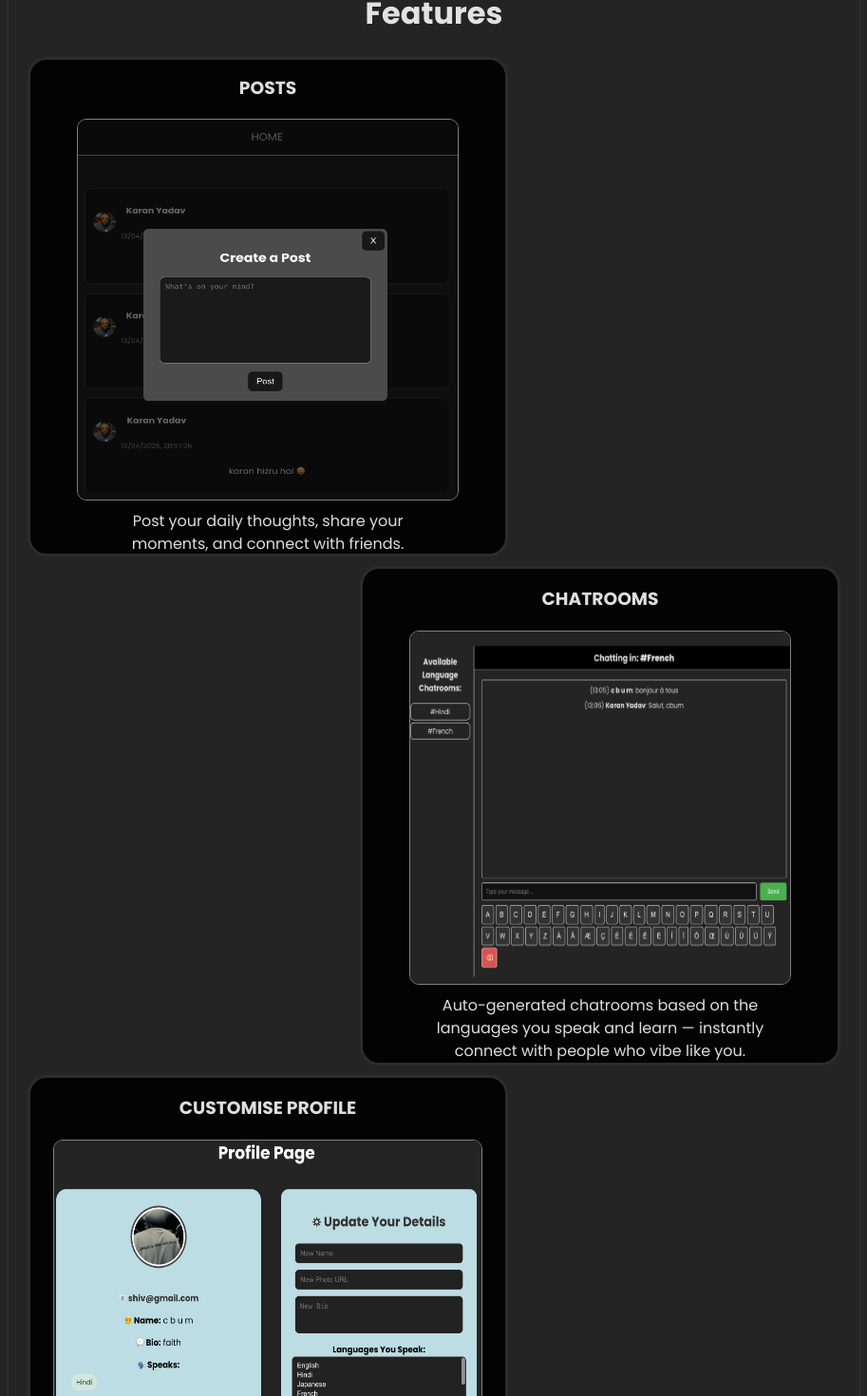
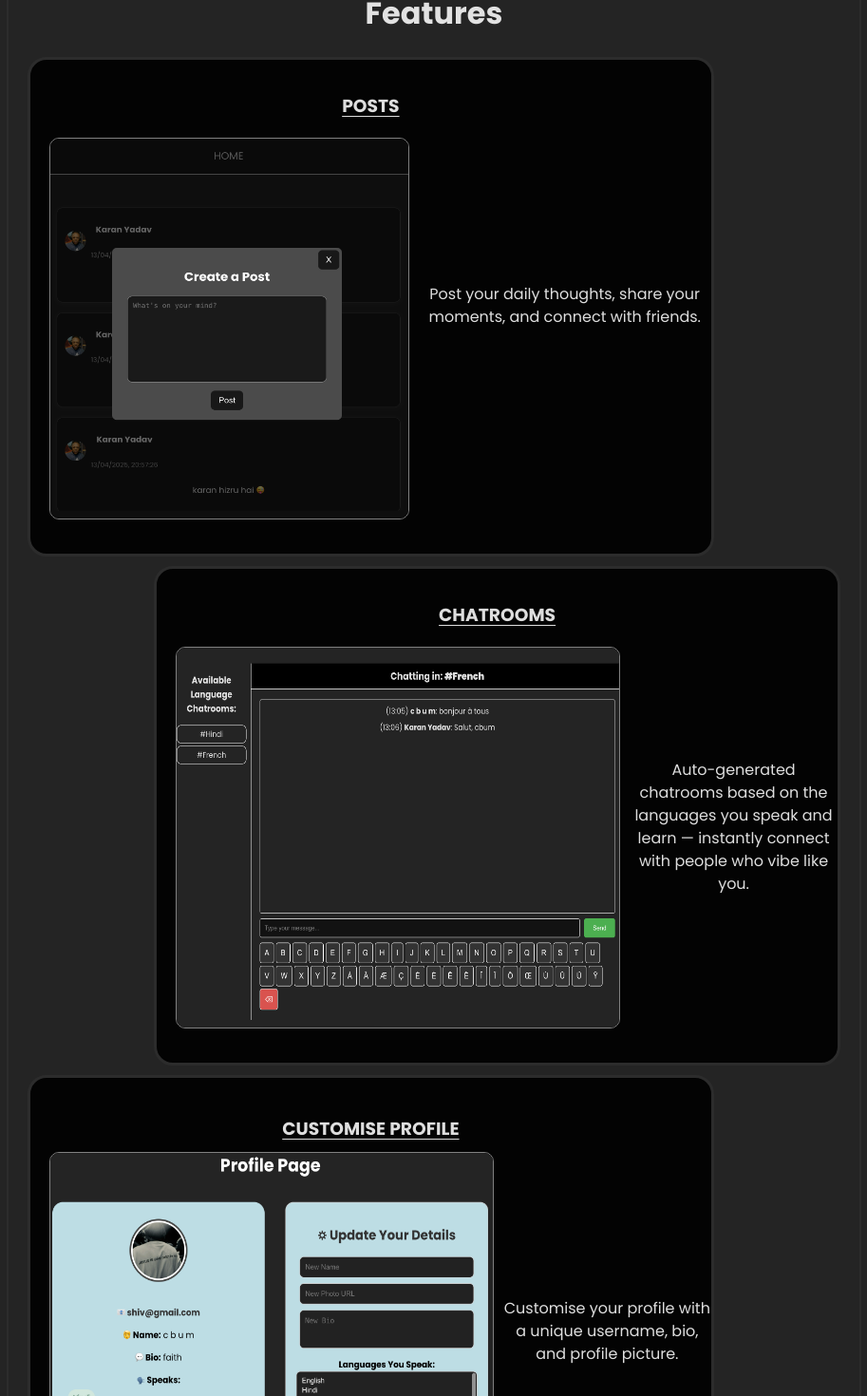
Before and after one commit to Manav437/Chatterino, a React (Vite) app: page / in a window 1280 px wide. Shown: the part 1229-2699 px from the top of the page at 95% size, without its empty margins (183-1096 px from the left). Built offline with nearby package versions, Linux system fonts and the light colour scheme; no server answers; a web font is replaced by a local one.

Commit message:
final fixes

```diff
--- a/src/components/Chats/Chat.jsx
+++ b/src/components/Chats/Chat.jsx
@@ -80,7 +80,7 @@ function ChatsPage() {
     };
 
     return (
-        <div style={{ display: "flex", width: "95vw", height: "90vh" }}>
+        <div style={{ display: "flex", width: "95vw", height: "100vh" }}>
             {/* Sidebar Navigation */}
             <div className="navbar">
                 <div className="home-logo" style={{ paddingBottom: "30px", borderBottom: "1px solid white" }}>
@@ -110,7 +110,6 @@ function ChatsPage() {
                         #{lang}
                     </div>
                 ))}
-
             </div>
 
             {/* Main Chat Section */}
--- a/src/components/Home/Home.css
+++ b/src/components/Home/Home.css
@@ -14,6 +14,7 @@
     display: flex;
     flex-direction: row;
     min-height: 90vh;
+    height: 100vh;
     align-items: center;
     justify-content: space-between;
 }
@@ -24,6 +25,7 @@
 
 .navbar {
     min-width: 25%;
+    height: 100vh;
     min-height: 90vh;
     display: flex;
     flex-direction: column;
@@ -77,13 +79,16 @@
     min-width: 50%;
     scrollbar-width:none;
     max-height: 90vh;
+    height: 100vh;
     overflow-y: scroll;
 }
 
 .section-three {
+    height: 100vh;
     min-width: 25%;
     min-height: 90vh;
     border-left: 3px solid rgb(45, 194, 227);
+    /* padding-top: 50px; */
 }
 
 .home-addpost-btn {
--- a/src/components/Home/HomeLoggedIn.jsx
+++ b/src/components/Home/HomeLoggedIn.jsx
@@ -106,8 +106,8 @@ function HomeLoggedIn() {
                 </div>
             </div >
             <div className="section-two">
-                <div style={{ position: "fixed", top: "0", width: "47.5%", borderBottom: "1px solid white", background: "#1a1a1a", lineHeight: "2rem", fontSize: "20px", paddingTop: "20px", paddingBottom: "20px" }}>
-                    HOME
+                <div style={{ zIndex: "1000", height: "20px", position: "fixed", top: "0", width: "47.5%", borderBottom: "1px solid white", background: "rgba(26, 26, 26, 0.8)", lineHeight: "2rem", fontSize: "20px", paddingTop: "20px", paddingBottom: "20px" }}>
+                    <h5 style={{ margin: "0" }}>HOME</h5>
                 </div>
                 <div className="post-feed" style={{ marginTop: "80px" }}>
                     {posts.map((post) => {
@@ -134,13 +134,15 @@ function HomeLoggedIn() {
             </div>
             <div className="section-three">
                 <div style={{
-                    marginTop: "10px",
                     display: "flex",
                     flexDirection: "row",
                     alignItems: "center",
                     justifyContent: "center",
                     borderBottom: "1px solid white",
+                    width: "80%",
+                    margin: "20px auto",
                     paddingLeft: "5px",
+                    marginBottom: "10px",
                     gap: "10px",
                     paddingBottom: "20px"
                 }}>
--- a/src/components/Home/HomeNotLoggedIn.jsx
+++ b/src/components/Home/HomeNotLoggedIn.jsx
@@ -46,26 +46,32 @@ function HomeNotLoggedIn() {
             <div style={{ borderTop: "2px solid #2C2C2C" }}>
                 <h1>Features</h1>
                 <div style={{ display: "flex", justifyContent: "flex-start", margin: "0", marginBottom: "10px" }}>
-                    <div style={{ background: "#030303", marginLeft: "20px", border: "3px solid #2C2C2C", borderRadius: "20px", display: "flex", flexDirection: "column", justifyContent: "center", height: "520px", width: "500px" }}>
-                        <h3>POSTS</h3>
-                        <img style={{ borderRadius: "10px", border: "1px solid grey", margin: "0 auto", height: "400px", width: "80%" }} src="/feed-posts-img.png" alt="" />
-                        <p style={{ paddingTop: "10px", margin: "0 auto", width: "70%" }}>Post your daily thoughts, share your moments, and connect with friends.</p>
+                    <div style={{ background: "#030303", marginLeft: "20px", border: "3px solid #2C2C2C", borderRadius: "20px", display: "flex", flexDirection: "column", justifyContent: "center", height: "520px", width: "80%" }}>
+                        <h3 style={{ marginTop: "0", textDecoration: "underline", textUnderlineOffset: "4px" }}>POSTS</h3>
+                        <div style={{ display: "flex", width: "100%" }}>
+                            <img style={{ borderRadius: "10px", border: "1px solid grey", marginLeft: "20px", height: "400px", width: "55%" }} src="/feed-posts-img.png" alt="" />
+                            <p style={{ paddingLeft: "10px", paddingTop: "10px", margin: "20% auto", width: "45%" }}>Post your daily thoughts, share your moments, and connect with friends.</p>
+                        </div>
                     </div>
                 </div>
 
                 <div style={{ display: "flex", justifyContent: "flex-end", margin: "0", marginBottom: "10px" }}>
-                    <div style={{ background: "#030303", marginRight: "20px", border: "3px solid #2C2C2C", borderRadius: "20px", display: "flex", flexDirection: "column", justifyContent: "center", height: "520px", width: "500px" }}>
-                        <h3>CHATROOMS</h3>
-                        <img style={{ borderRadius: "10px", border: "1px solid grey", margin: "0 auto", height: "400px", width: "80%" }} src="/chatroom-img.png" alt="" />
-                        <p style={{ paddingTop: "10px", margin: "0 auto", width: "70%" }}>Auto-generated chatrooms based on the languages you speak and learn — instantly connect with people who vibe like you.</p>
+                    <div style={{ background: "#030303", marginRight: "20px", border: "3px solid #2C2C2C", borderRadius: "20px", display: "flex", flexDirection: "column", justifyContent: "center", height: "520px", width: "80%" }}>
+                        <h3 style={{ marginTop: "0", textDecoration: "underline", textUnderlineOffset: "4px" }}>CHATROOMS</h3>
+                        <div style={{ display: "flex" }}>
+                            <img style={{ marginLeft: "20px", borderRadius: "10px", border: "1px solid grey", height: "400px", width: "65%" }} src="/chatroom-img.png" alt="" />
+                            <p style={{ paddingLeft: "10px", paddingTop: "10px", margin: "15% auto", width: "35%" }}>Auto-generated chatrooms based on the languages you speak and learn — instantly connect with people who vibe like you.</p>
+                        </div>
                     </div>
                 </div>
 
                 <div style={{ display: "flex", justifyContent: "flex-start", margin: "0", marginBottom: "10px" }}>
-                    <div style={{ background: "#030303", marginLeft: "20px", border: "3px solid #2C2C2C", borderRadius: "20px", display: "flex", flexDirection: "column", justifyContent: "center", height: "520px", width: "500px" }}>
-                        <h3>CUSTOMISE PROFILE</h3>
-                        <img style={{ borderRadius: "10px", border: "1px solid grey", margin: "0 auto", height: "400px", width: "90%" }} src="/update-profile-img1.png" alt="" />
-                        <p style={{ paddingTop: "10px", margin: "0 auto", width: "70%" }}>Customise your profile with a unique username, bio, and profile picture.</p>
+                    <div style={{ background: "#030303", marginLeft: "20px", border: "3px solid #2C2C2C", borderRadius: "20px", display: "flex", flexDirection: "column", justifyContent: "center", height: "520px", width: "80%" }}>
+                        <h3 style={{ margin: "0", textDecoration: "underline", textUnderlineOffset: "4px" }}>CUSTOMISE PROFILE</h3>
+                        <div style={{ marginTop: "10px", display: "flex" }}>
+                            <img style={{ marginLeft: "20px", borderRadius: "10px", border: "1px solid grey", height: "400px", width: "65%" }} src="/update-profile-img1.png" alt="" />
+                            <p style={{ paddingLeft: "10px", paddingTop: "10px", margin: "20% auto", width: "35%" }}>Customise your profile with a unique username, bio, and profile picture.</p>
+                        </div>
                     </div>
                 </div>
             </div>
--- /dev/null
+++ b/src/components/Login/Login.css
@@ -0,0 +1,16 @@
+.login-div > form > label > input {
+    outline: none;
+    border: 1px solid #2C2C2C;
+    border-radius: 5px;
+}
+
+.login-div > form > label > input:focus {
+    outline: none;
+    border: 1px solid #2C2C2C;
+    background: #000000;
+    color: white;
+}
+
+/* .login-btn:hover {
+    background: #fff;
+} */
--- a/src/components/Register/Register.css
+++ b/src/components/Register/Register.css
@@ -6,3 +6,17 @@
     margin-bottom:0;
     height: 90vh;
   }
+
+  .register-div > form > label > input {
+    /* margin-left: 10px; */
+    outline: none;
+    border: 1px solid #2C2C2C;
+    border-radius: 5px;
+}
+
+.register-div > form > label > input:focus {
+  outline: none;
+  border: 1px solid #2C2C2C;
+  background: #000000;
+  color: white;
+}
```
Also changed, not shown: src/components/Login/Login.jsx (+9 -7 lines), src/components/Register/Register.jsx (+7 -5 lines).
